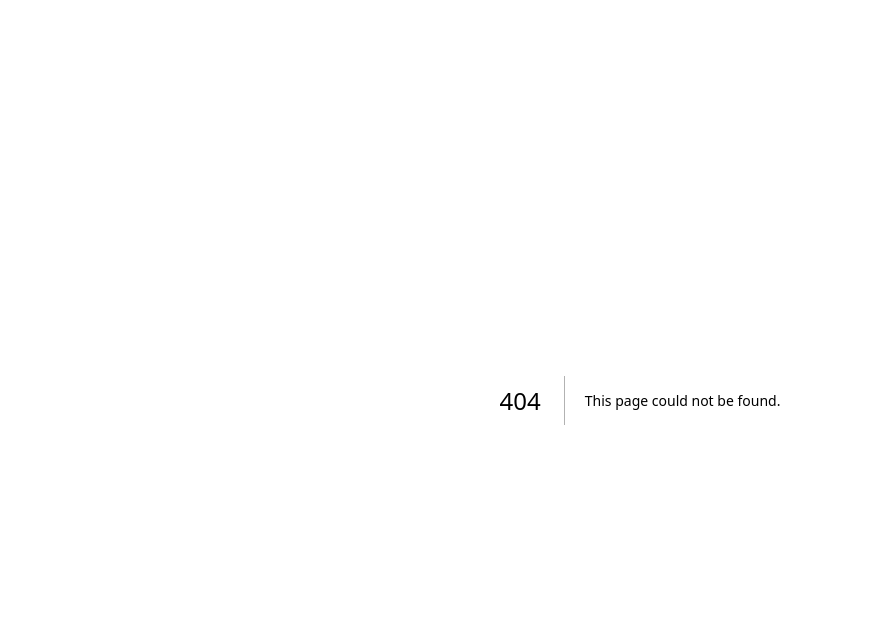
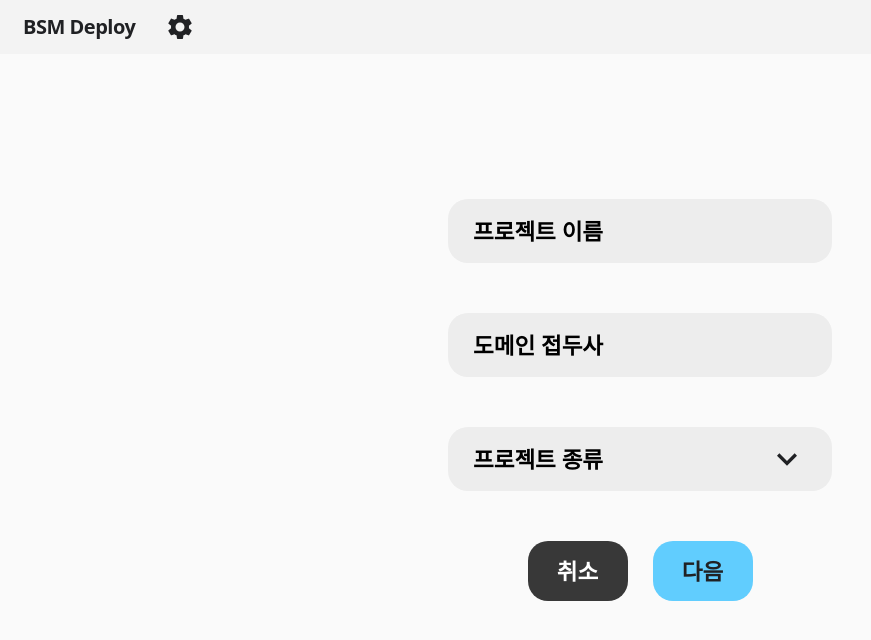
Before and after one commit to BSM-Deploy/BSM-Deploy-Frontend, a Next.js app: page /setting in a window 1280 px wide. Before the commit this address had no page. Shown: the top 640 px of the page, without its empty margins (0-871 px from the left). Built offline with nearby package versions, Linux system fonts and the light colour scheme.

Commit message:
FEAT :: setting page publishing

```diff
--- a/pages/main/index.tsx
+++ b/pages/main/index.tsx
@@ -2,11 +2,11 @@ import ArrowForwardIcon from '@mui/icons-material/ArrowForward';
 
 export default function Main(){
     return(
-        <div className='bg-lightBack dark:bg-darkGray flex items-center justify-center flex-col w-full h-screen top-0 font-bold text-4xl dark:text-white'>
+        <div className='main-container'>
             <h1 className='text-[7rem] mb-[12rem]'>BSM Deploy</h1>
             <p className='mb-6'>BSM Deploy는 정적/동적 사이트, 백엔드 프로젝트의 배포를 도와주는 서비스입니다.</p>
             <p>여러분들의 웹사이트 도메인 뒤에 bssm.kro.kr을 붙여보세요!</p>
-            <button className='dark:text-black flex items-center justify-center bg-blue w-[180px] h-[60px] mt-[12rem] rounded-4xl'>시작하기 <ArrowForwardIcon className='w-[25px] h-[25px]'/></button>
+            <button className='blue-button mt-[12rem] w-[180px] h-[60px]'>시작하기 <ArrowForwardIcon className='w-[25px] h-[25px]'/></button>
         </div>
     )
 }
--- /dev/null
+++ b/pages/setting/index.tsx
@@ -0,0 +1,38 @@
+import Header from "@/components/layout/Header";
+import KeyboardArrowDownIcon from '@mui/icons-material/KeyboardArrowDown';
+
+export default function Setting() {
+    return (
+      <>
+        <Header />
+        <div className="main-container">
+          <input
+            type="text"
+            placeholder="프로젝트 이름"
+            className="setting-input"
+          ></input>
+          <input
+            type="text"
+            placeholder="도메인 접두사"
+            className="setting-input"
+          ></input>
+          <div className="w-[30%] h-[8%] mb-[50px] relative">
+            <KeyboardArrowDownIcon className="!w-[40px] !h-[40px] absolute top-[50%] right-10 translate-y-[-50%]" />
+            <select className="select-style pl-10 pr-10 bg-lightBlock text-black placeholder-black w-full h-full rounded-4xl text-4xl">
+              <option>프로젝트 종류</option>
+              <option>Single HTML</option>
+              <option>Multiple File</option>
+              <option>Build React.js</option>
+              <option>Build Next.js</option>
+            </select>
+          </div>
+          <div className="flex items-center">
+            <button className="w-[10rem] h-[6rem] rounded-4xl mr-10 bg-deepGrayButton text-white">
+              취소
+            </button>
+            <button className="blue-button w-[10rem] h-[6rem]">다음</button>
+          </div>
+        </div>
+      </>
+    );
+}
--- a/styles/globals.css
+++ b/styles/globals.css
@@ -16,4 +16,22 @@
   .gray-button {
     @apply active:scale-90 dark:hover:bg-darkHover hover:bg-lightHover duration-250 rounded-xl dark:text-textLightGray cursor-pointer inline-flex items-center justify-center
   }
+
+  .setting-input{
+    @apply pl-10 pr-10 bg-lightBlock text-black placeholder-black w-[30%] h-[8%] rounded-4xl mb-[50px] font-[1rem]
+  }
+
+  .main-container{
+    @apply bg-lightBack dark:bg-darkGray flex items-center justify-center flex-col w-full h-screen top-0 font-bold text-4xl dark:text-white
+  }
+
+  .blue-button{
+    @apply dark:text-black flex items-center justify-center bg-blue rounded-4xl
+  }
+
+  .select-style{
+    -webkit-appearance:none; /* 크롬 화살표 없애기 */
+    -moz-appearance:none; /* 파이어폭스 화살표 없애기 */
+    appearance:none; /* 화살표 없애기 */
+  }
 }
--- a/tailwind.config.js
+++ b/tailwind.config.js
@@ -22,6 +22,8 @@ module.exports = {
         lightHover: "#C2C2C2",
         modalBackground: "#242528",
         modalBlack: "#303134",
+        lightBlock: "#EDEDED",
+        deepGrayButton: "#383838",
       },
       borderRadius: {
         "4xl": "2rem",
```
